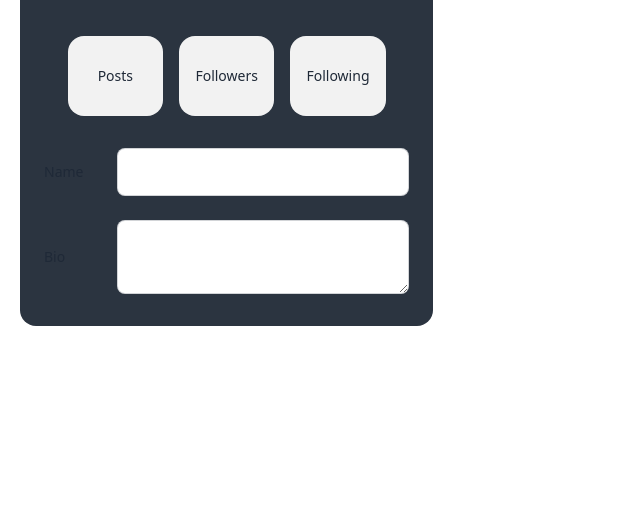
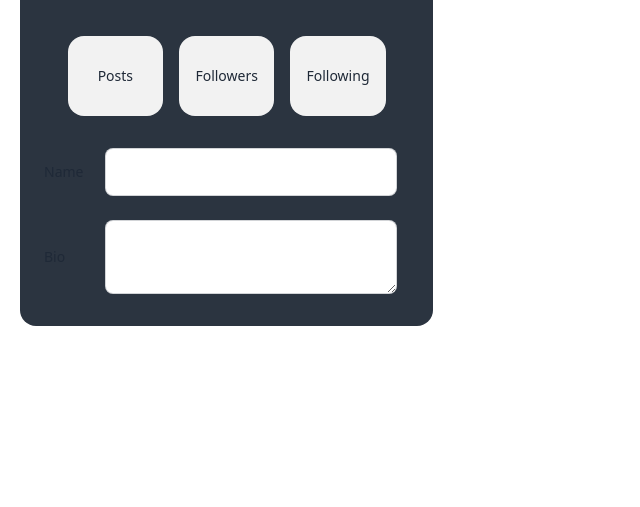
Before and after one commit to ajith-k-s/clutch, a Django app: template templates/user/profile.html in a window 1280 px wide. Shown: the part 248-755 px from the top of the page, without its empty margins (0-640 px from the left). Run offline with Django 4.2, Linux system fonts and the light colour scheme; the template is opened without the code that fills it, so the values that code supplies are empty; some libraries are stand-ins or nearby versions.

Commit message:
forgotten changes

```diff
--- a/templates/admin/base.html
+++ b/templates/admin/base.html
@@ -30,8 +30,7 @@
          <div class="dropdown dropdown-end">
             <div tabindex="0" role="button" class="btn btn-ghost btn-circle avatar">
                <div class="w-10 mask mask-hexagon">
-                  <img alt="Tailwind CSS Navbar component"
-                     src="{{ sess.profile_image }}" />
+                  <img src="{{ sess.profile_image }}" />
                </div>
             </div>
             <ul tabindex="0" class="mt-3 z-[1] p-2 shadow menu menu-sm dropdown-content bg-base-100 rounded-box w-52">
--- a/templates/user/profile.html
+++ b/templates/user/profile.html
@@ -38,11 +38,11 @@
             {% endif %}
          </div>
          <div class="flex items-center mb-4 mx-2">
-            <label class="w-1/5">Name</label>
+            <label class="w-1/6">Name</label>
             <input type="text" class="w-4/5 input input-bordered" value="{{ pro.name }}" readonly />
          </div>
          <div class="flex items-center mb-4 mx-2">
-            <label class="w-1/5">Bio</label>
+            <label class="w-1/6">Bio</label>
                <textarea class="w-4/5 textarea textarea-bordered resize" readonly>{{ pro.bio }}</textarea>
          </div>
       </div>
```
